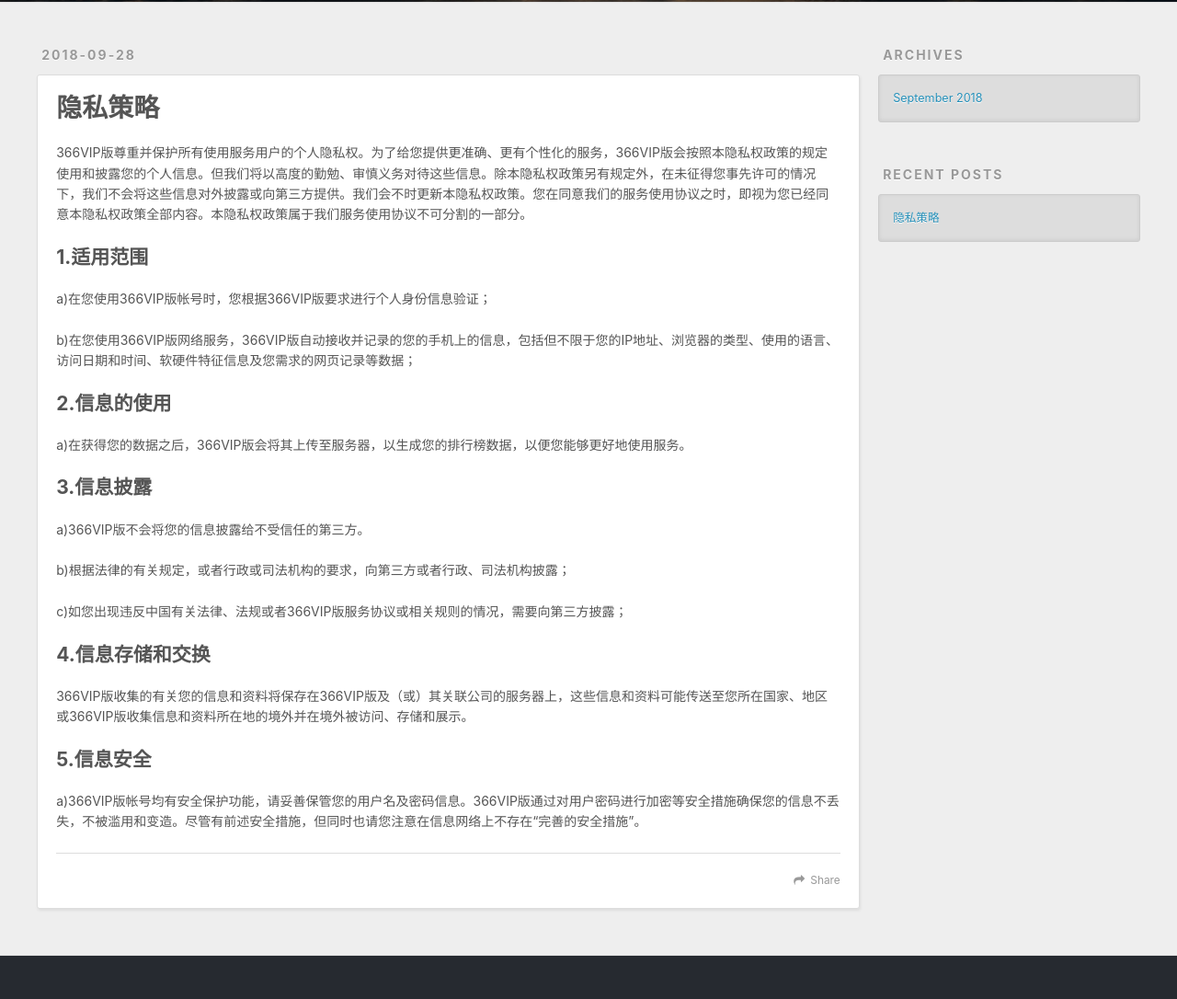
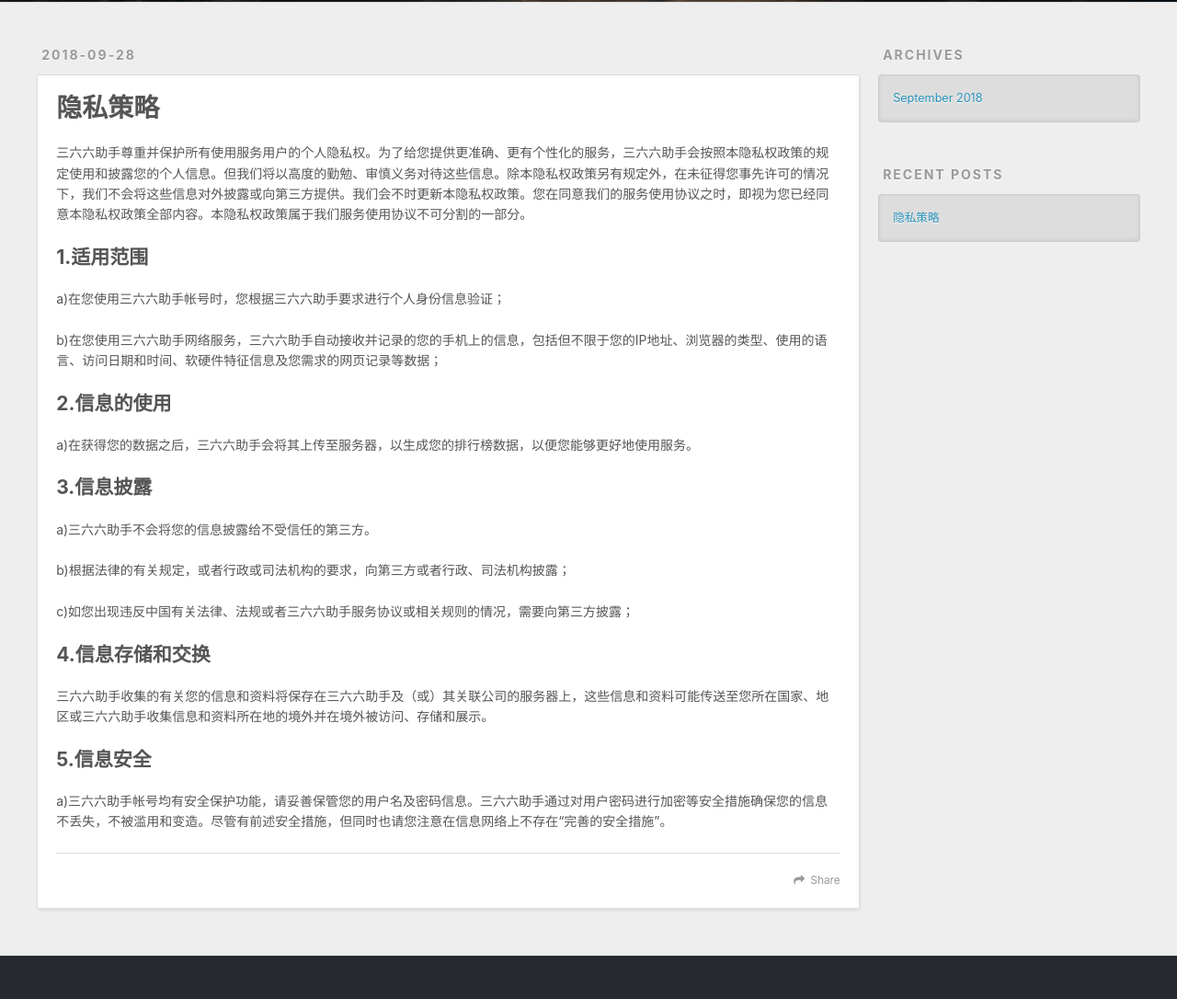
Before and after one commit to k366/k366.github.io, a plain HTML site: page 2018/09/28/隐私策略/index.html in a window 1280 px wide. Shown: the part 298-1384 px from the top of the page at 92% size. Drawn offline with nearby package versions, Linux system fonts and the light colour scheme.

Commit message:
Site updated: 2018-10-12 10:36:28

```diff
--- a/2018/09/28/隐私策略/index.html
+++ b/2018/09/28/隐私策略/index.html
@@ -7,17 +7,17 @@
 
   <title>隐私策略 | 366</title>
   <meta name="viewport" content="width=device-width, initial-scale=1, maximum-scale=1">
-  <meta name="description" content="366VIP版尊重并保护所有使用服务用户的个人隐私权。为了给您提供更准确、更有个性化的服务，366VIP版会按照本隐私权政策的规定使用和披露您的个人信息。但我们将以高度的勤勉、审慎义务对待这些信息。除本隐私权政策另有规定外，在未征得您事先许可的情况下，我们不会将这些信息对外披露或向第三方提供。我们会不时更新本隐私权政策。您在同意我们的服务使用协议之时，即视为您已经同意本隐私权政策全部内容。本隐私权">
+  <meta name="description" content="三六六助手尊重并保护所有使用服务用户的个人隐私权。为了给您提供更准确、更有个性化的服务，三六六助手会按照本隐私权政策的规定使用和披露您的个人信息。但我们将以高度的勤勉、审慎义务对待这些信息。除本隐私权政策另有规定外，在未征得您事先许可的情况下，我们不会将这些信息对外披露或向第三方提供。我们会不时更新本隐私权政策。您在同意我们的服务使用协议之时，即视为您已经同意本隐私权政策全部内容。本隐私权政策属于">
 <meta property="og:type" content="article">
 <meta property="og:title" content="隐私策略">
 <meta property="og:url" content="http://k366.github.io.git/2018/09/28/隐私策略/index.html">
 <meta property="og:site_name" content="366">
-<meta property="og:description" content="366VIP版尊重并保护所有使用服务用户的个人隐私权。为了给您提供更准确、更有个性化的服务，366VIP版会按照本隐私权政策的规定使用和披露您的个人信息。但我们将以高度的勤勉、审慎义务对待这些信息。除本隐私权政策另有规定外，在未征得您事先许可的情况下，我们不会将这些信息对外披露或向第三方提供。我们会不时更新本隐私权政策。您在同意我们的服务使用协议之时，即视为您已经同意本隐私权政策全部内容。本隐私权">
+<meta property="og:description" content="三六六助手尊重并保护所有使用服务用户的个人隐私权。为了给您提供更准确、更有个性化的服务，三六六助手会按照本隐私权政策的规定使用和披露您的个人信息。但我们将以高度的勤勉、审慎义务对待这些信息。除本隐私权政策另有规定外，在未征得您事先许可的情况下，我们不会将这些信息对外披露或向第三方提供。我们会不时更新本隐私权政策。您在同意我们的服务使用协议之时，即视为您已经同意本隐私权政策全部内容。本隐私权政策属于">
 <meta property="og:locale" content="default">
-<meta property="og:updated_time" content="2018-09-28T07:06:49.826Z">
+<meta property="og:updated_time" content="2018-10-12T02:35:28.693Z">
 <meta name="twitter:card" content="summary">
 <meta name="twitter:title" content="隐私策略">
-<meta name="twitter:description" content="366VIP版尊重并保护所有使用服务用户的个人隐私权。为了给您提供更准确、更有个性化的服务，366VIP版会按照本隐私权政策的规定使用和披露您的个人信息。但我们将以高度的勤勉、审慎义务对待这些信息。除本隐私权政策另有规定外，在未征得您事先许可的情况下，我们不会将这些信息对外披露或向第三方提供。我们会不时更新本隐私权政策。您在同意我们的服务使用协议之时，即视为您已经同意本隐私权政策全部内容。本隐私权">
+<meta name="twitter:description" content="三六六助手尊重并保护所有使用服务用户的个人隐私权。为了给您提供更准确、更有个性化的服务，三六六助手会按照本隐私权政策的规定使用和披露您的个人信息。但我们将以高度的勤勉、审慎义务对待这些信息。除本隐私权政策另有规定外，在未征得您事先许可的情况下，我们不会将这些信息对外披露或向第三方提供。我们会不时更新本隐私权政策。您在同意我们的服务使用协议之时，即视为您已经同意本隐私权政策全部内容。本隐私权政策属于">
 
     <link rel="alternate" href="/atom.xml" title="366" type="application/atom+xml">
 
@@ -86,15 +86,15 @@
 
     <div class="article-entry" itemprop="articleBody">
 
-        <p>366VIP版尊重并保护所有使用服务用户的个人隐私权。为了给您提供更准确、更有个性化的服务，366VIP版会按照本隐私权政策的规定使用和披露您的个人信息。但我们将以高度的勤勉、审慎义务对待这些信息。除本隐私权政策另有规定外，在未征得您事先许可的情况下，我们不会将这些信息对外披露或向第三方提供。我们会不时更新本隐私权政策。您在同意我们的服务使用协议之时，即视为您已经同意本隐私权政策全部内容。本隐私权政策属于我们服务使用协议不可分割的一部分。</p>
-<h2 id="1-适用范围"><a href="#1-适用范围" class="headerlink" title="1.适用范围"></a>1.适用范围</h2><p>a)在您使用366VIP版帐号时，您根据366VIP版要求进行个人身份信息验证；</p>
-<p>b)在您使用366VIP版网络服务，366VIP版自动接收并记录的您的手机上的信息，包括但不限于您的IP地址、浏览器的类型、使用的语言、访问日期和时间、软硬件特征信息及您需求的网页记录等数据；</p>
-<h2 id="2-信息的使用"><a href="#2-信息的使用" class="headerlink" title="2.信息的使用"></a>2.信息的使用</h2><p>a)在获得您的数据之后，366VIP版会将其上传至服务器，以生成您的排行榜数据，以便您能够更好地使用服务。</p>
-<h2 id="3-信息披露"><a href="#3-信息披露" class="headerlink" title="3.信息披露"></a>3.信息披露</h2><p>a)366VIP版不会将您的信息披露给不受信任的第三方。</p>
+        <p>三六六助手尊重并保护所有使用服务用户的个人隐私权。为了给您提供更准确、更有个性化的服务，三六六助手会按照本隐私权政策的规定使用和披露您的个人信息。但我们将以高度的勤勉、审慎义务对待这些信息。除本隐私权政策另有规定外，在未征得您事先许可的情况下，我们不会将这些信息对外披露或向第三方提供。我们会不时更新本隐私权政策。您在同意我们的服务使用协议之时，即视为您已经同意本隐私权政策全部内容。本隐私权政策属于我们服务使用协议不可分割的一部分。</p>
+<h2 id="1-适用范围"><a href="#1-适用范围" class="headerlink" title="1.适用范围"></a>1.适用范围</h2><p>a)在您使用三六六助手帐号时，您根据三六六助手要求进行个人身份信息验证；</p>
+<p>b)在您使用三六六助手网络服务，三六六助手自动接收并记录的您的手机上的信息，包括但不限于您的IP地址、浏览器的类型、使用的语言、访问日期和时间、软硬件特征信息及您需求的网页记录等数据；</p>
+<h2 id="2-信息的使用"><a href="#2-信息的使用" class="headerlink" title="2.信息的使用"></a>2.信息的使用</h2><p>a)在获得您的数据之后，三六六助手会将其上传至服务器，以生成您的排行榜数据，以便您能够更好地使用服务。</p>
+<h2 id="3-信息披露"><a href="#3-信息披露" class="headerlink" title="3.信息披露"></a>3.信息披露</h2><p>a)三六六助手不会将您的信息披露给不受信任的第三方。</p>
 <p>b)根据法律的有关规定，或者行政或司法机构的要求，向第三方或者行政、司法机构披露；</p>
-<p>c)如您出现违反中国有关法律、法规或者366VIP版服务协议或相关规则的情况，需要向第三方披露；</p>
-<h2 id="4-信息存储和交换"><a href="#4-信息存储和交换" class="headerlink" title="4.信息存储和交换"></a>4.信息存储和交换</h2><p>366VIP版收集的有关您的信息和资料将保存在366VIP版及（或）其关联公司的服务器上，这些信息和资料可能传送至您所在国家、地区或366VIP版收集信息和资料所在地的境外并在境外被访问、存储和展示。</p>
-<h2 id="5-信息安全"><a href="#5-信息安全" class="headerlink" title="5.信息安全"></a>5.信息安全</h2><p>a)366VIP版帐号均有安全保护功能，请妥善保管您的用户名及密码信息。366VIP版通过对用户密码进行加密等安全措施确保您的信息不丢失，不被滥用和变造。尽管有前述安全措施，但同时也请您注意在信息网络上不存在“完善的安全措施”。</p>
+<p>c)如您出现违反中国有关法律、法规或者三六六助手服务协议或相关规则的情况，需要向第三方披露；</p>
+<h2 id="4-信息存储和交换"><a href="#4-信息存储和交换" class="headerlink" title="4.信息存储和交换"></a>4.信息存储和交换</h2><p>三六六助手收集的有关您的信息和资料将保存在三六六助手及（或）其关联公司的服务器上，这些信息和资料可能传送至您所在国家、地区或三六六助手收集信息和资料所在地的境外并在境外被访问、存储和展示。</p>
+<h2 id="5-信息安全"><a href="#5-信息安全" class="headerlink" title="5.信息安全"></a>5.信息安全</h2><p>a)三六六助手帐号均有安全保护功能，请妥善保管您的用户名及密码信息。三六六助手通过对用户密码进行加密等安全措施确保您的信息不丢失，不被滥用和变造。尽管有前述安全措施，但同时也请您注意在信息网络上不存在“完善的安全措施”。</p>
 
 
     </div>
```
Also changed, not shown: index.html (+8 -8 lines).
